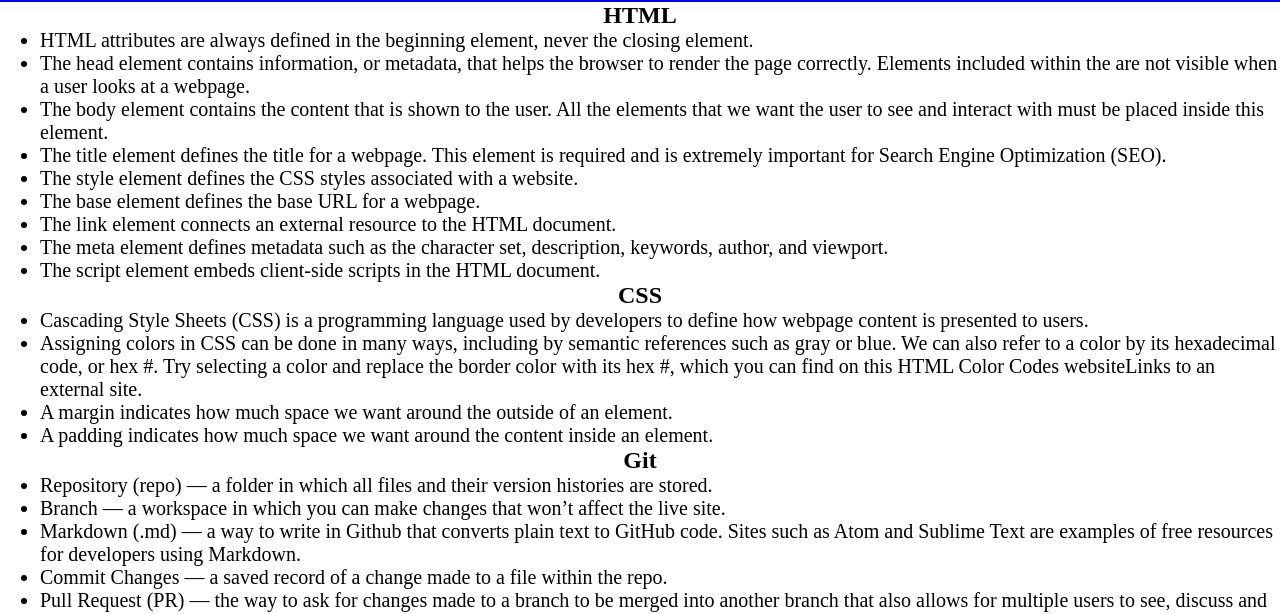
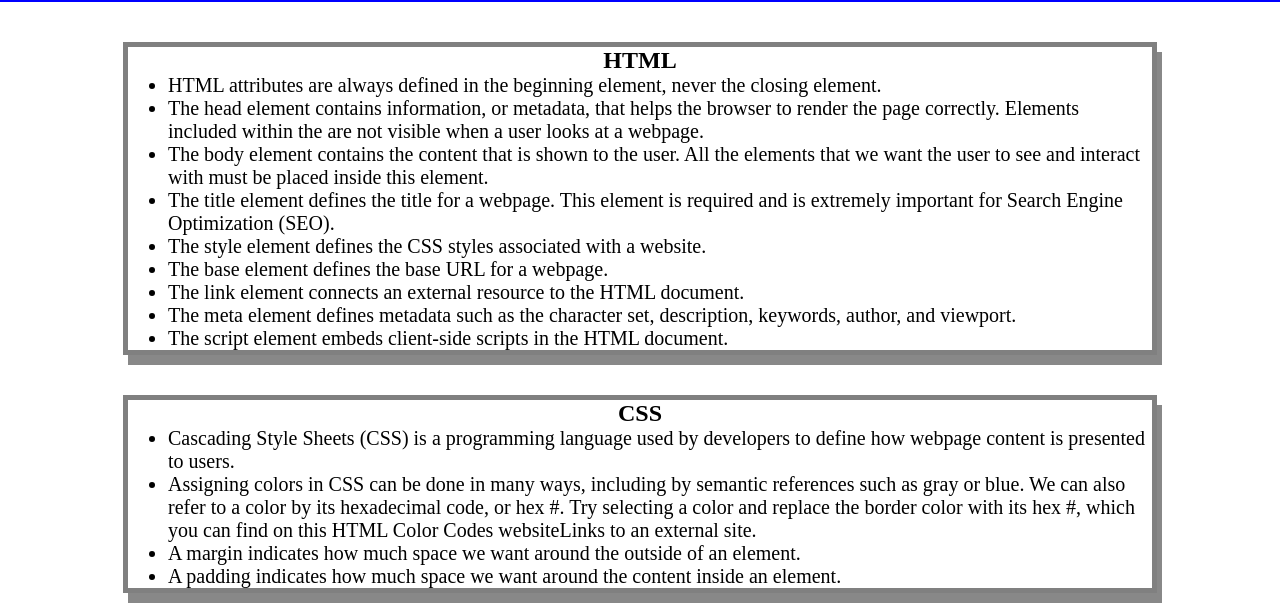
Before and after one commit to MaxWFell/Prweork-Study-Guide.github.io, a plain HTML site: page Prework-Sudy-Guide 1/index.html in a window 1280 px wide. Shown: the part 118-732 px from the top of the page. Drawn offline with Linux system fonts and the light colour scheme.

Commit message:
Update style.css

```diff
--- a/Prework-Sudy-Guide 1/assets/style.css
+++ b/Prework-Sudy-Guide 1/assets/style.css
@@ -29,7 +29,7 @@ p {
     font-size: 30px;
 
   }
-  card {
+  .card {
     width: 80%;
     margin: 40px auto;
     border: 5px solid gray;
```
